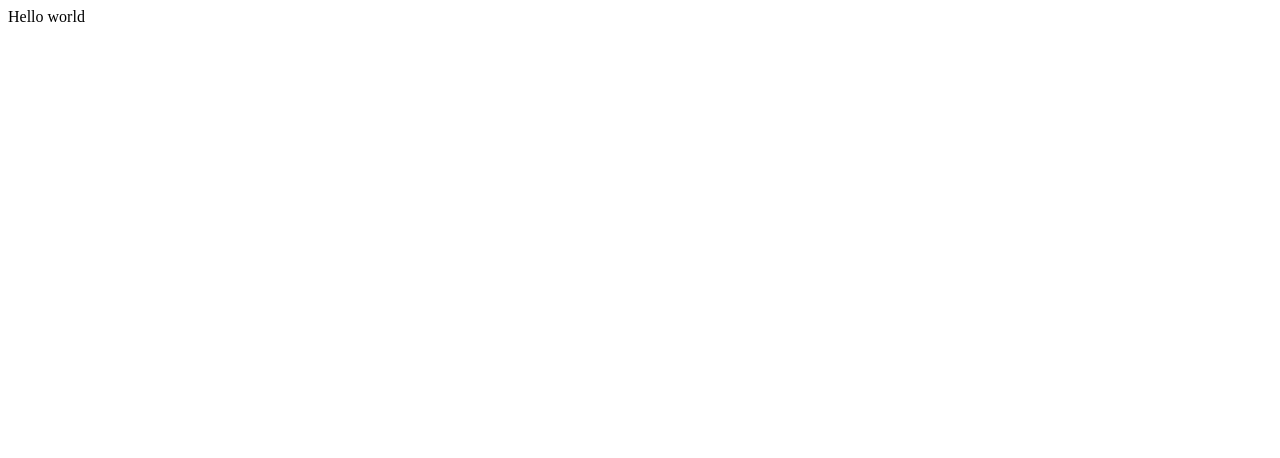
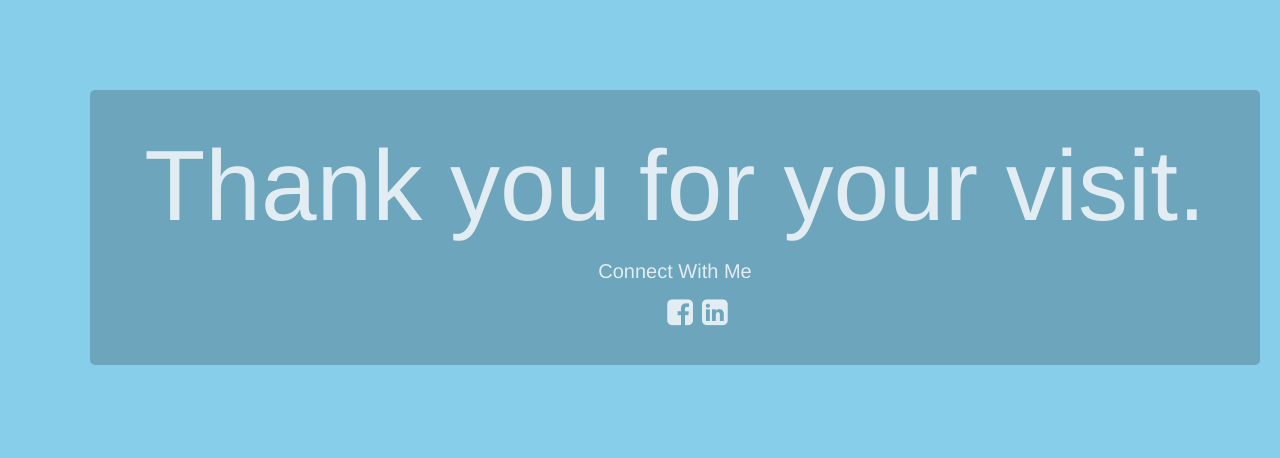
Before and after one commit to bimalgrg519/bimalgrg519.github.io, a plain HTML site: page index.html in a window 1280 px wide. Drawn offline with nearby package versions, Linux system fonts and the light colour scheme.

Commit message:
Index file Updated.

```diff
--- a/index.html
+++ b/index.html
@@ -1 +1,68 @@
-Hello world
+<!DOCTYPE html>
+<html>
+
+<head>
+    <meta charset="utf-8">
+    <title></title>
+    <link rel="stylesheet" href="https://maxcdn.bootstrapcdn.com/bootstrap/3.3.7/css/bootstrap.min.css">
+    <link rel="stylesheet" href="https://maxcdn.bootstrapcdn.com/font-awesome/4.7.0/css/font-awesome.min.css">
+    <style media="screen">
+        body {
+            margin: 0;
+            padding: 90px;
+            background: skyblue;
+        }
+
+        .container {
+            background-color: rgba(0, 0, 0, 0.2);
+            border-radius: 5px;
+            padding: 20px;
+        }
+
+        h1 {
+            color: rgba(255, 255, 255, 0.8);
+            font-size: 100px;
+            top: 100px;
+            text-align: center;
+        }
+
+        h3 {
+            color: rgba(255, 255, 255, 0.8);
+            font-size: 20px;
+            top: 100px;
+            text-align: center;
+        }
+
+        ul {
+            list-style-type: none;
+            text-align: center;
+        }
+
+        li {
+            display: inline;
+            font-size: 30px;
+            margin-left: 5px;
+            border-radius: 6px;
+        }
+
+        i {
+            color: rgba(255, 255, 255, 0.8);
+        }
+    </style>
+</head>
+
+<body>
+    <div class="container">
+        <div class="content">
+            <h1>Thank you for your visit.</h1>
+            <h3>Connect With Me</h3>
+            <ul>
+                <li><a href="http://facebook.com/bimalgrg519"><i class="fa fa-facebook-square" aria-hidden="true"></i></a></li>
+                <li><a href="https://www.linkedin.com/in/bimal-gurung-7ba869103/"><i class="fa fa-linkedin-square" aria-hidden="true"></i></a></li>
+            </ul>
+        </div>
+    </div>
+
+</body>
+
+</html>
```
